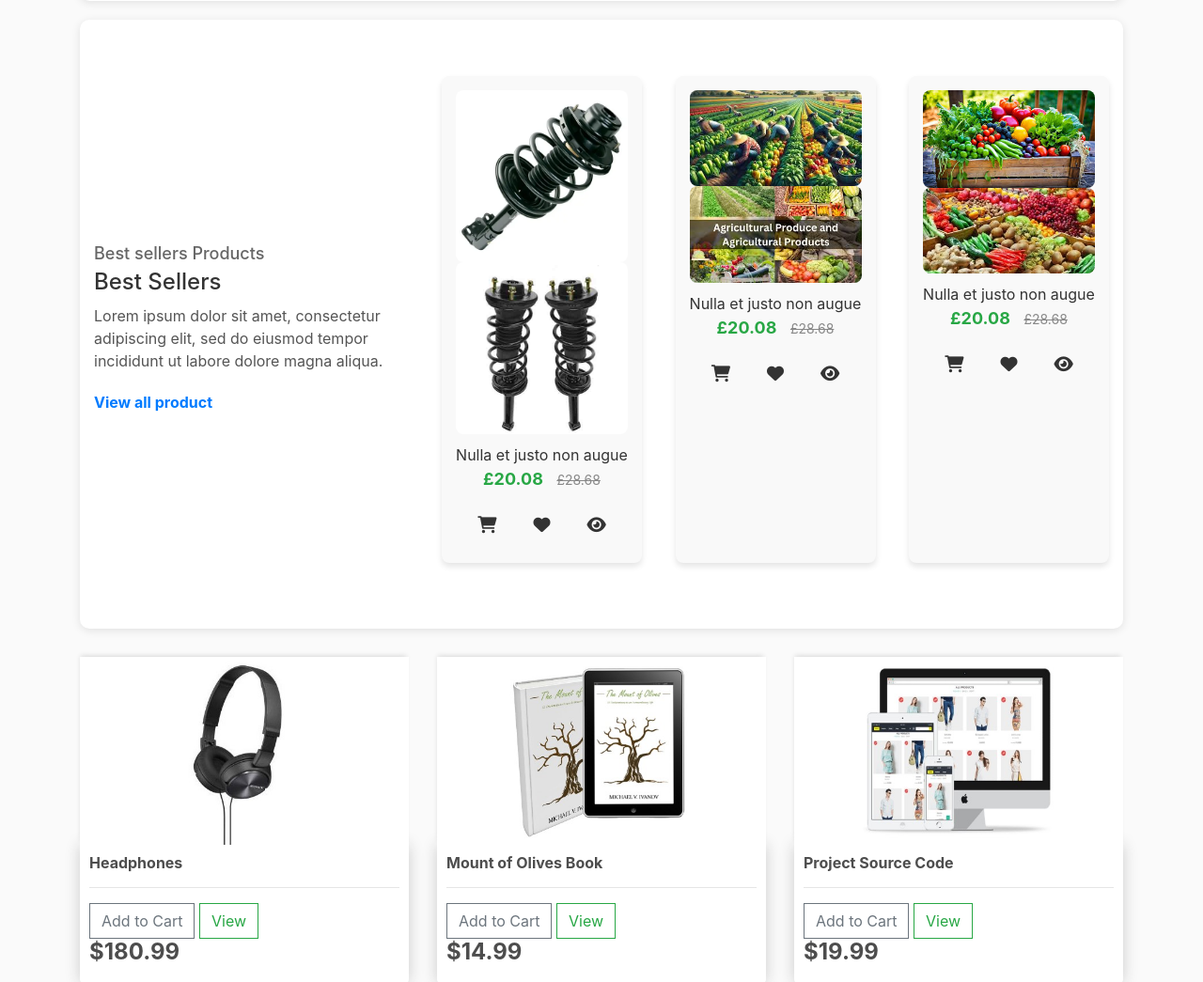
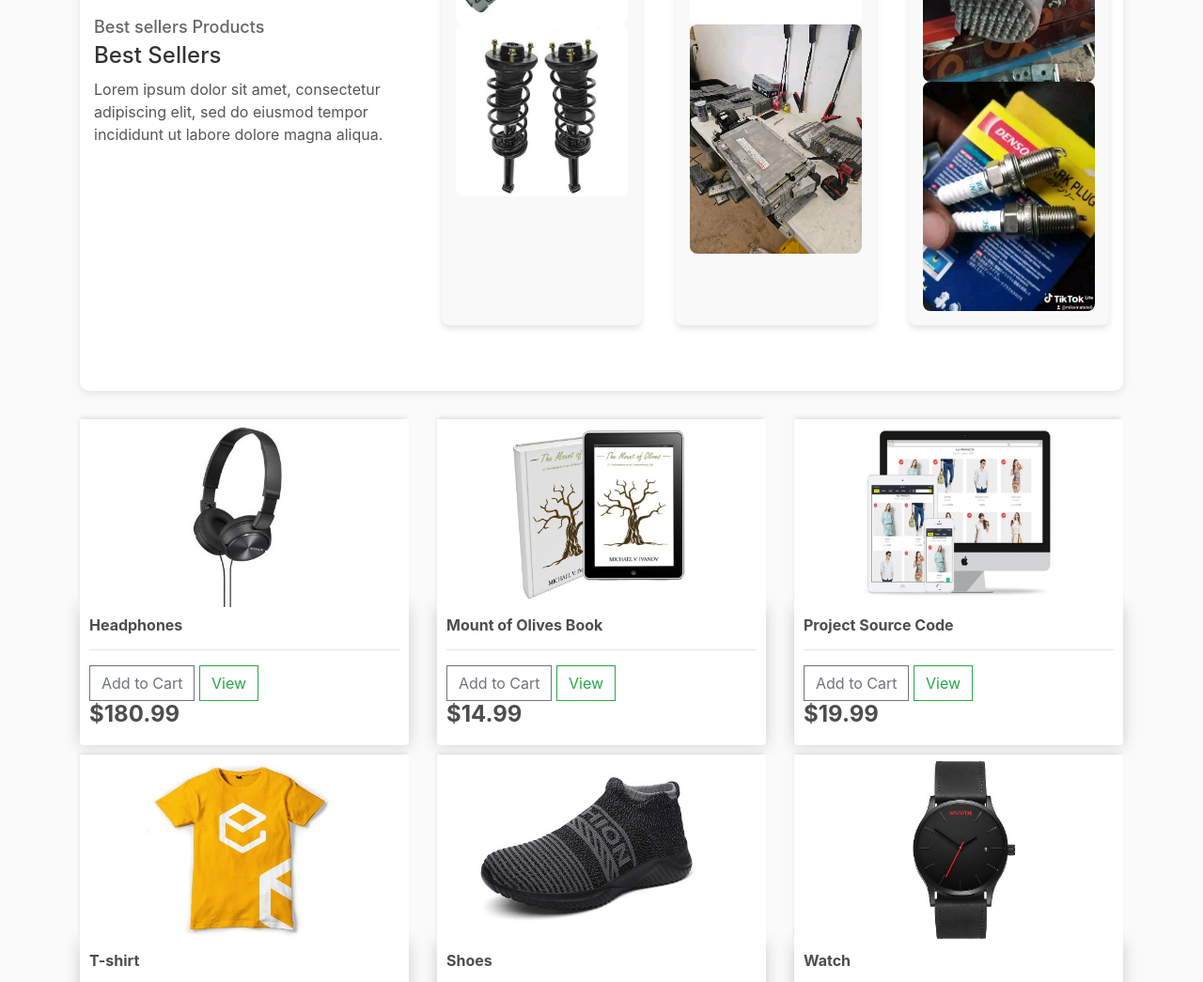
Before and after one commit to A60-0141/Mich-Hybrid-Auto-Tech-app, a Django app: page / in a window 1280 px wide. Shown: the part 1502-2547 px from the top of the page at 94% size. Run offline with Django 5.2, Linux system fonts and the light colour scheme; data comes from the database, SQL or seed files in the repository; some libraries are stand-ins or nearby versions.

Commit message:
second changes

```diff
--- a/store/templates/store/main.html
+++ b/store/templates/store/main.html
@@ -2,7 +2,7 @@
 {% load static %}
 <html>
 <head>
-	<title>Ecom</title>
+	<title>mich hybrid outo tech</title>
 
 
 
@@ -333,7 +333,7 @@
 
 	    </ul>
 	    <div class="form-inline my-2 my-lg-0">
-	     	<a href="#"class="btn btn-warning">Login</a>
+
 
 	     	<a href="{% url 'cart' %}">
 	    		<img  id="cart-icon" src="{% static 'images/cart.png' %}">
--- a/store/templates/store/store.html
+++ b/store/templates/store/store.html
@@ -100,7 +100,7 @@
                                             <div class="block-content">
                                                 <div class="policy-item">
                                                     <div class="policy-content iconpolicy1">
-                                                        <img src="{% static 'img/home/home1-policy.png' %}" alt="img">
+                                                        <img src="{% static 'images/home1-policy.png' %}" alt="img">
                                                         <div class="policy-name mb-5">FREE DELIVERY FROM $ 250</div>
                                                         <div class="policy-des">Lorem ipsum dolor amet consectetur</div>
                                                     </div>
@@ -113,7 +113,7 @@
                                             <div class="block-content">
                                                 <div class="policy-item">
                                                     <div class="policy-content iconpolicy2">
-                                                        <img src="{% static 'img/home/home1-policy2.png' %}" alt="img">
+                                                        <img src="{% static 'images/home1-policy2.png' %}" alt="img">
                                                         <div class="policy-name mb-5">FREE INSTALLATION</div>
                                                         <div class="policy-des">Lorem ipsum dolor amet consectetur</div>
                                                     </div>
@@ -126,7 +126,7 @@
                                             <div class="block-content">
                                                 <div class="policy-item">
                                                     <div class="policy-content iconpolicy3">
-                                                        <img src="{% static 'img/home/home1-policy3.png' %}" alt="img">
+                                                        <img src="{% static 'images/home1-policy3.png' %}" alt="img">
                                                         <div class="policy-name mb-5">MONEY BACK GUARANTEED</div>
                                                         <div class="policy-des">Lorem ipsum dolor amet consectetur</div>
                                                     </div>
@@ -157,9 +157,7 @@
                         </h2>
                         <div class="content-text">
                             <p> Lorem ipsum dolor sit amet, consectetur adipiscing elit, sed do eiusmod tempor incididunt ut labore dolore magna aliqua. </p>
-                            <div>
-                                <a href="product-grid-sidebar-left.html"> View all product </a>
-                            </div>
+
                         </div>
                     </div>
 
@@ -175,23 +173,10 @@
                                                 <div class="thumbnail-container">
                                                     <a href="product-detail.html">
                                                         <img class="img-fluid image-cover" src="{% static 'images/shocks-001.webp' %}" alt="Product Image 1">
-                                                        <img class="img-fluid image-secondary" src="{% static 'static/images/shocks004.jpg' %}" alt="Product Image 2">
+                                                        <img class="img-fluid image-secondary" src="{% static 'images/shocks004.jpg' %}" alt="Product Image 2">
                                                     </a>
                                                 </div>
-                                                <div class="product-description">
-                                                    <div class="product-title">
-                                                        <a href="product-detail.html">Nulla et justo non augue</a>
-                                                    </div>
-                                                    <div class="product-group-price">
-                                                        <span class="price">£20.08</span>
-                                                        <del class="regular-price">£28.68</del>
-                                                    </div>
-                                                    <div class="product-buttons">
-                                                        <a class="add-to-cart" href="#"><i class="fa fa-shopping-cart"></i></a>
-                                                        <a class="addToWishlist" href="#"><i class="fa fa-heart"></i></a>
-                                                        <a href="#" class="quick-view"><i class="fa fa-eye"></i></a>
-                                                    </div>
-                                                </div>
+
                                             </div>
                                         </div>
 
@@ -202,24 +187,11 @@
                                             <div class="product-miniature">
                                                 <div class="thumbnail-container">
                                                     <a href="product-detail.html">
-                                                        <img class="img-fluid image-cover" src="{% static 'images/best sellers product4.jpeg' %}" alt="Product Image 1">
-                                                        <img class="img-fluid image-secondary" src="{% static 'images/best sellers product3.jpeg' %}" alt="Product Image 2">
+                                                        <img class="img-fluid image-cover" src="{% static 'images/oxygen.webp' %}" alt="Product Image 1">
+                                                        <img class="img-fluid image-secondary" src="{% static 'images/IMG-20250210-WA0010.jpg' %}" alt="Product Image 2">
                                                     </a>
                                                 </div>
-                                                <div class="product-description">
-                                                    <div class="product-title">
-                                                        <a href="product-detail.html">Nulla et justo non augue</a>
-                                                    </div>
-                                                    <div class="product-group-price">
-                                                        <span class="price">£20.08</span>
-                                                        <del class="regular-price">£28.68</del>
-                                                    </div>
-                                                    <div class="product-buttons">
-                                                        <a class="add-to-cart" href="#"><i class="fa fa-shopping-cart"></i></a>
-                                                        <a class="addToWishlist" href="#"><i class="fa fa-heart"></i></a>
-                                                        <a href="#" class="quick-view"><i class="fa fa-eye"></i></a>
-                                                    </div>
-                                                </div>
+
                                             </div>
                                         </div>
 
@@ -227,24 +199,11 @@
                                             <div class="product-miniature">
                                                 <div class="thumbnail-container">
                                                     <a href="product-detail.html">
-                                                        <img class="img-fluid image-cover" src="{% static 'images/best sellers product2.jpeg' %}" alt="Product Image 1">
-                                                        <img class="img-fluid image-secondary" src="{% static 'images/best sellers product1.jpeg' %}" alt="Product Image 2">
+                                                        <img class="img-fluid image-cover" src="{% static 'images/IMG-20250210-WA0006.jpg' %}" alt="Product Image 1">
+                                                        <img class="img-fluid image-secondary" src="{% static 'images/IMG-20250210-WA0002.jpg' %}" alt="Product Image 2">
                                                     </a>
                                                 </div>
-                                                <div class="product-description">
-                                                    <div class="product-title">
-                                                        <a href="product-detail.html">Nulla et justo non augue</a>
-                                                    </div>
-                                                    <div class="product-group-price">
-                                                        <span class="price">£20.08</span>
-                                                        <del class="regular-price">£28.68</del>
-                                                    </div>
-                                                    <div class="product-buttons">
-                                                        <a class="add-to-cart" href="#"><i class="fa fa-shopping-cart"></i></a>
-                                                        <a class="addToWishlist" href="#"><i class="fa fa-heart"></i></a>
-                                                        <a href="#" class="quick-view"><i class="fa fa-eye"></i></a>
-                                                    </div>
-                                                </div>
+
                                             </div>
                                         </div>
 
@@ -330,37 +289,37 @@
                 <div id="manufacture" class="owl-carousel owl-theme owl-loaded owl-drag" style="display: flex; justify-content: space-between; align-items: center;">
                     <div class="item">
                         <div class="logo-manu">
-                            <a href="#" title="view products">
-                                <img class="img-fluid" src="{% static 'images/partners5.jpeg' %}" alt="img" />
-                            </a>
+
+                                <img class="img-fluid" src="{% static 'images/images (2).jpeg' %}" alt="img" />
+
                         </div>
                     </div>
                     <div class="item">
                         <div class="logo-manu">
-                            <a href="#" title="view products">
-                                <img class="img-fluid" src="{% static 'images/partners9.jpeg' %}" alt="img" />
-                            </a>
+
+                                <img class="img-fluid" src="{% static 'images/images (3).jpeg' %}" alt="img" />
+
                         </div>
                     </div>
                     <div class="item">
                         <div class="logo-manu">
-                            <a href="#" title="view products">
-                                <img class="img-fluid" src="{% static 'images/partners8.png' %}" alt="img" />
-                            </a>
+
+                                <img class="img-fluid" src="{% static 'images/cus1.jpeg' %}" alt="img" />
+
                         </div>
                     </div>
                     <div class="item">
                         <div class="logo-manu">
-                            <a href="#" title="view products">
-                                <img class="img-fluid" src="{% static 'images/partners7.jpeg' %}" alt="img" />
-                            </a>
+
+                                <img class="img-fluid" src="{% static 'images/download (1).jpeg' %}" alt="img" />
+
                         </div>
                     </div>
                     <div class="item">
                         <div class="logo-manu">
-                            <a href="#" title="view products">
+
                                 <img class="img-fluid" src="{% static 'images/partners6.jpeg' %}" alt="img" />
-                            </a>
+
                         </div>
                     </div>
                 </div>
@@ -385,7 +344,7 @@
         <!-- Feedback 1 -->
         <div class="feedback-item">
             <div class="customer-image">
-                <img src="{% static 'images/customer 1.jpeg' %}" alt="Customer 1">
+                <img src="{% static 'images/download.jpeg' %}" alt="Customer 1">
             </div>
             <div class="customer-feedback-content">
                 <p>"Great service and amazing products! Highly recommended."</p>
@@ -398,7 +357,7 @@
         <!-- Feedback 2 -->
         <div class="feedback-item">
             <div class="customer-image">
-                <img src="{% static 'images/customer 2.jpeg' %}" alt="Customer 2">
+                <img src="{% static 'images/IMG-20250210-WA0002.jpg' %}" alt="Customer 2">
             </div>
             <div class="customer-feedback-content">
                 <p>"I love the variety and the prices are unbeatable. Will shop again!"</p>
@@ -411,7 +370,7 @@
         <!-- Feedback 3 -->
         <div class="feedback-item">
             <div class="customer-image">
-                <img src="{% static 'images/customer 3.jpeg' %}" alt="Customer 3">
+                <img src="{% static 'images/images (3).jpeg' %}" alt="Customer 3">
             </div>
             <div class="customer-feedback-content">
                 <p>"Fast delivery and excellent customer support. Highly satisfied."</p>
@@ -513,31 +472,11 @@
 								</p>
 							</div>
 						</div>
-						<div class="block">
-							<div class="block-content">
-								<ul style="color: black;">
-									<li>
-										<a href="#" style="color: black; text-decoration: none;">About Us</a>
-									</li>
-									<li>
-										<a href="#" style="color: black; text-decoration: none;">Reasons to shop</a>
-									</li>
-									<li>
-										<a href="#" style="color: black; text-decoration: none;">What our customers say</a>
-									</li>
-									<li>
-										<a href="#" style="color: black; text-decoration: none;">Meet the team</a>
-									</li>
-									<li>
-										<a href="#" style="color: black; text-decoration: none;">Contact our buyers</a>
-									</li>
-								</ul>
-							</div>
-						</div>
+
 						<div class="block">
 							<div class="block-content">
 								<p class="img-payment">
-									<img class="img-fluid" src="{% static 'img/home/payment-footer.png' %}" alt="img">
+									<img class="img-fluid" src="{% static 'images/payment.jpg' %}" alt="img">
 								</p>
 							</div>
 						</div>
@@ -557,7 +496,7 @@
 									</div>
 									<div class="content-contact address-contact">
 									 <h6 style="text-decoration: underline; color: black;">Address</h6>
-									 <p style="color: black;">: Nairobi, Kenya. Machakos wote road, 256 Vihiga</p>
+									 <p style="color: black;">: adams of ngong road along joseph kangethe road</p>
 									</div>
 								</div>
 								<div class="contact-us">
@@ -568,7 +507,7 @@
 									</div>
 									<div class="content-contact mail-contact">
 									 <h6 style="text-decoration: underline; color: black;">Email</h6>
-									 <p style="color: black;">: endedenaville@gmail.com</p>
+									 <p style="color: black;">: @gmail.com</p>
 									</div>
 								</div>
 								<div class="contact-us">
@@ -579,7 +518,7 @@
 									</div>
 									<div class="content-contact phone-contact">
 									 <h6 style="text-decoration: underline; color: black;">Hotline</h6>
-									 <p style="color: black;">: 254701079495</p>
+									 <p style="color: black;">: 254742513420/2547402290</p>
 									</div>
 								</div>
 								<div class="contact-us">
@@ -591,7 +530,7 @@
 									<div class="content-contact hours-contact">
 									 <h6 style="text-decoration: underline; color: black;">Opening Hours</h6>
 									 <p style="color: black;">: Monday - Sunday / 08.00AM - 19.00</p>
-										<span style="color: black;">(Except Holidays)</span>
+										<span style="color: black;">(including Holidays)</span>
 									</div>
 								</div>
 							</div>
@@ -604,7 +543,7 @@
 								<div class="sub-title" style="color: black;">Sign up to our newsletter to get the latest articles, lookbooks voucher codes direct to your inbox</div>
 								<br>
 								<div class="block-newsletter">
-									<form action="#" method="post">
+									<form action="{% url 'store' %}" method="post">
 										<div class="input-group">
 											<input type="text" class="form-control" name="email" value="" placeholder="Enter Your Email">
 											<span class="input-group-btn">
@@ -654,9 +593,6 @@
 									 <h6 style="text-decoration: underline; color: black;">PAYMENTS ACCEPTED</h6>
 									</div>
 									<br>
-									<div class="payment-image">
-										<img class="img-fluid" src="{% static 'img/home/payment.png' %}" alt="img">
-									</div>
 								</div>
 								<!-- Popup newsletter -->
 							</div>
--- a/store/urls.py
+++ b/store/urls.py
@@ -12,5 +12,4 @@ urlpatterns = [
 
 	path('process_order/', views.processOrder, name="process_order"),
 
-
 ]
--- a/store/views.py
+++ b/store/views.py
@@ -8,6 +8,7 @@ from .models import *
 from . utils import cookieCart, cartData, guestOrder
 
 # Create your views here.
+
 
 def store(request):
 
```
Also changed, not shown: static/images/IMG-20250209-WA0002.jpg (added), static/images/IMG-20250210-WA0001.jpg (added), static/images/IMG-20250210-WA0002.jpg (added), static/images/IMG-20250210-WA0003.jpg (added), static/images/IMG-20250210-WA0004.jpg (added), static/images/IMG-20250210-WA0005.jpg (added), static/images/IMG-20250210-WA0006.jpg (added), static/images/IMG-20250210-WA0007.jpg (added), static/images/IMG-20250210-WA0008.jpg (added), static/images/IMG-20250210-WA0009.jpg (added), static/images/IMG-20250210-WA0010.jpg (added), static/images/payment.jpg (added), 2 other files.
